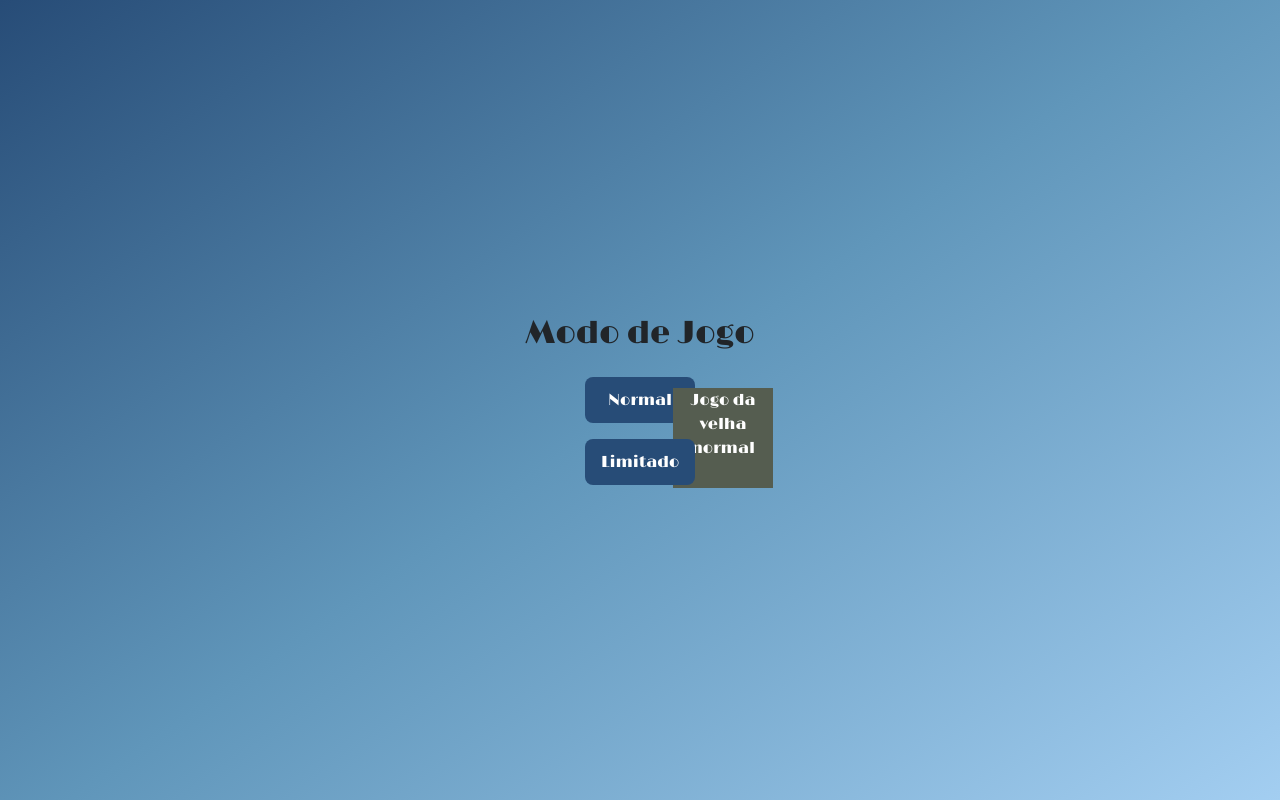
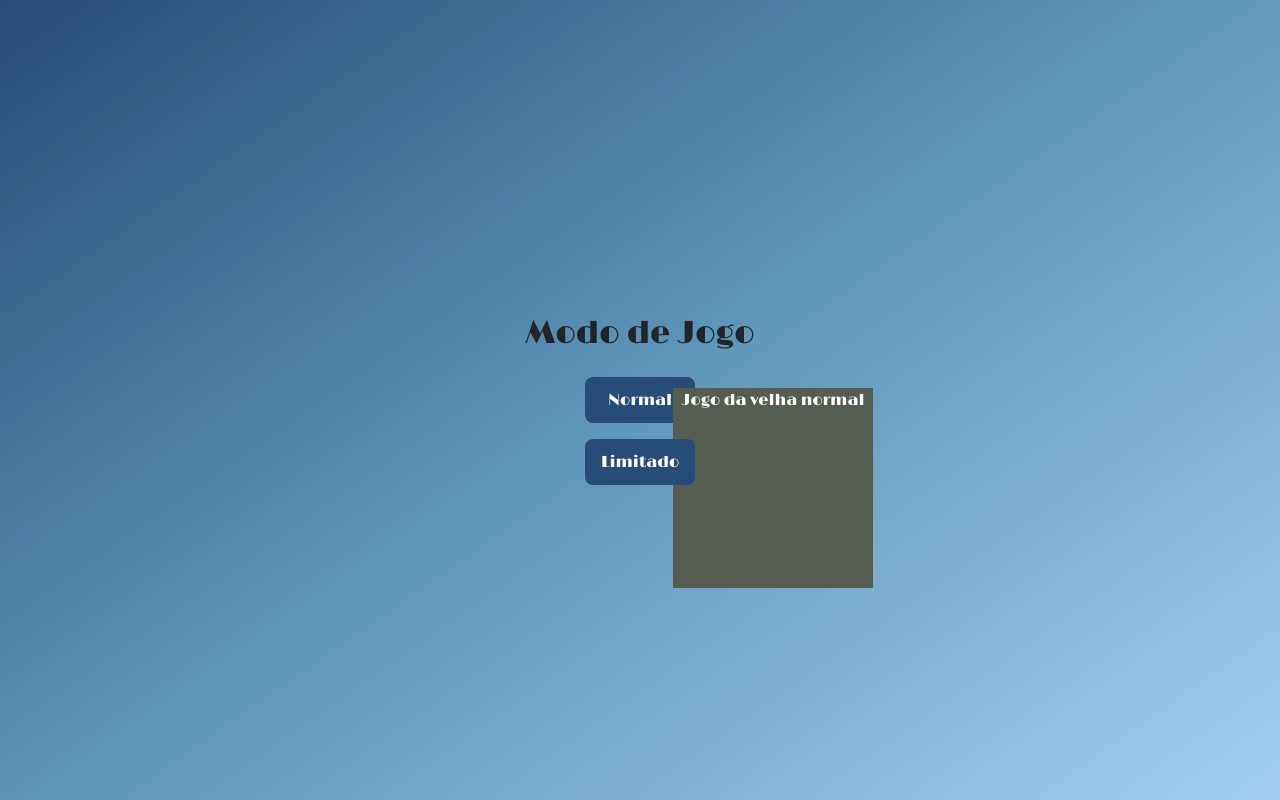
Before and after one commit to Oseias-Augusto/Tic-Tac-Toe-React-, a React (Vite) app: page / in a window 1280 px wide. In both pictures the pointer is over the button "Normal". Built offline with nearby package versions, Linux system fonts and the light colour scheme.

Commit message:
Update styles.module.css

```diff
--- a/src/stylesComp/styles.module.css
+++ b/src/stylesComp/styles.module.css
@@ -104,8 +104,8 @@
   content: "Jogo da velha normal";
   background-color: #555D50;
   opacity: 1;
-  width: 100px;
-  height: 100px;
+  width: 200px;
+  height: 200px;
   text-align: center;
 /*   pointer-events: none; */
 }
@@ -114,8 +114,8 @@
   content: "Apenas 3 peças por jogador";
   background-color: #555D50;
   opacity: 1;
-  width: 100px;
-  height: 100px;
+  width: 500px;
+  height: 500px;
   text-align: center;
 /*   pointer-events: none; */
 }
```
